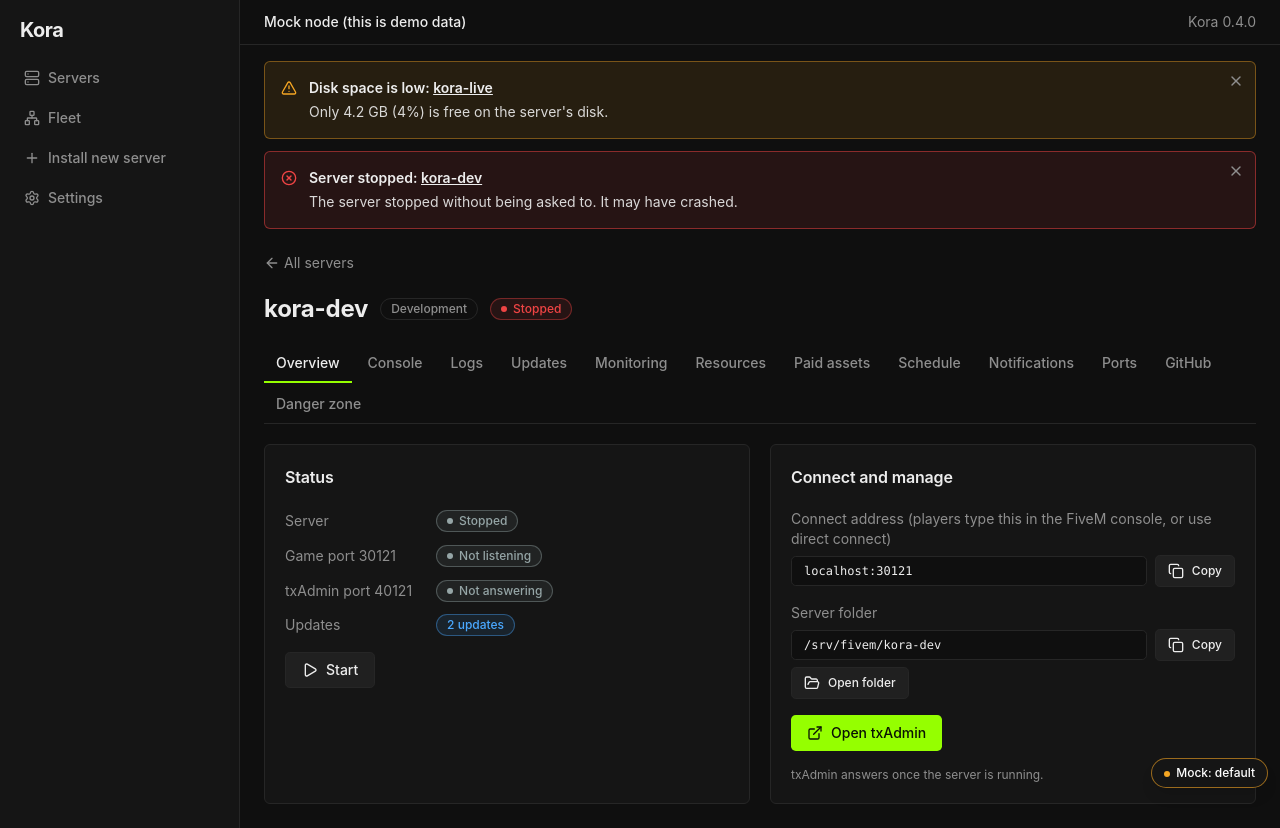
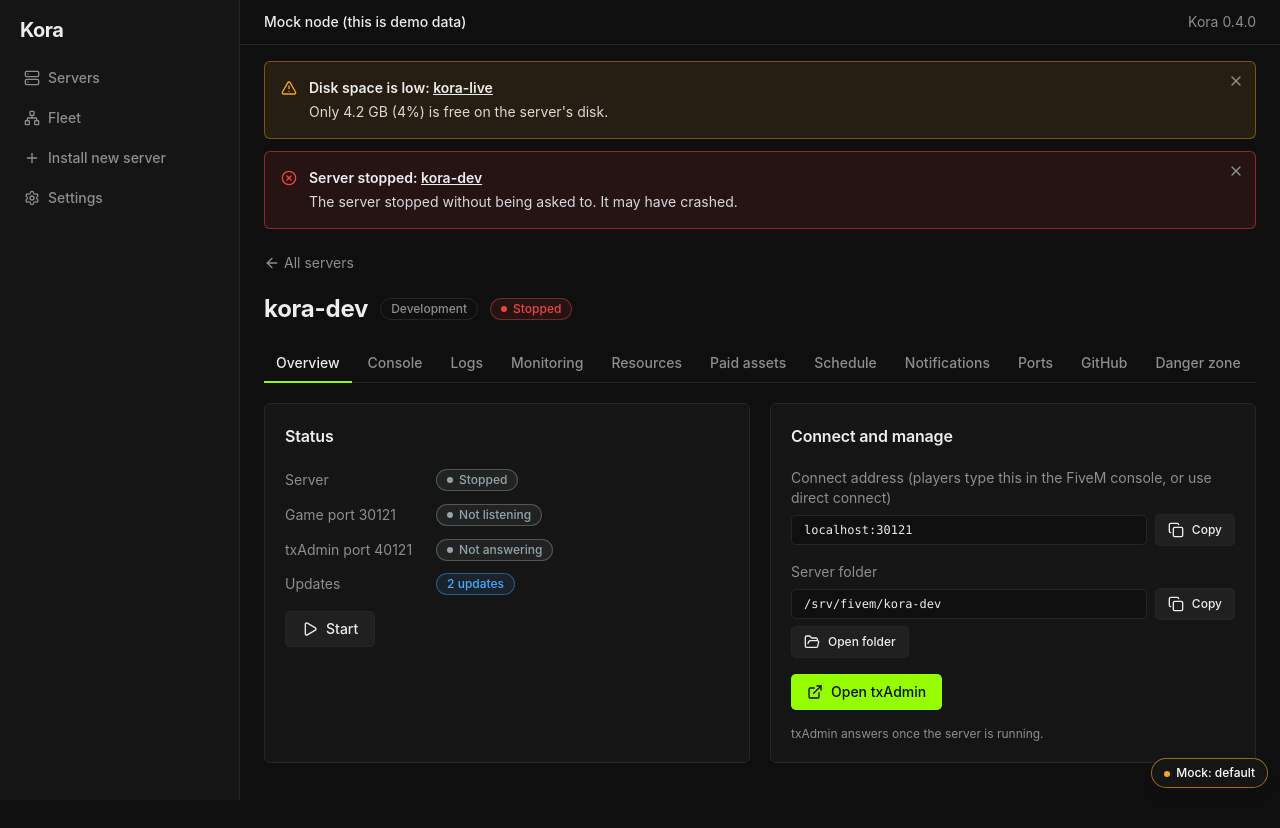
Before and after one commit to KoraFiveM/kora-installer, a React (Vite) app in the folder web/: page /servers/kora-dev in a window 1280 px wide. After the commit the page ends 800 px from the top, so only its background shows below. Built offline with nearby package versions, Linux system fonts and the light colour scheme; a web font is replaced by a local one.

Commit message:
Server page: drop the Updates tab; the update badge links to Resources
The Updates tab moves into Resources (next commit). Old ?tab=updates links open Resources. The Overview update badge links to the server's Resources tab when there is something to look at.

```diff
--- a/web/src/components/Status.tsx
+++ b/web/src/components/Status.tsx
@@ -1,3 +1,4 @@
+import { Link } from 'react-router-dom'
 import type { Badge as BadgeT, Mode, ServerStatus } from '@/api/types'
 import { Badge } from '@/components/ui/badge'
 
@@ -8,7 +9,7 @@ export function StatusChip({ status, pending }: { status: ServerStatus; pending?
   return <Badge tone="neutral" dot>Folder missing</Badge>
 }
 
-export function UpdateChip({ badge }: { badge: BadgeT | null }) {
+function updateBadge(badge: BadgeT | null) {
   if (!badge) return <Badge tone="plain">Not checked</Badge>
   switch (badge.kind) {
     case 'up_to_date':
@@ -22,6 +23,12 @@ export function UpdateChip({ badge }: { badge: BadgeT | null }) {
   }
 }
 
+/** `to`: when there is something to look at, the badge links there (the server's Resources tab). */
+export function UpdateChip({ badge, to }: { badge: BadgeT | null; to?: string }) {
+  const chip = updateBadge(badge)
+  return to && badge && badge.kind !== 'up_to_date' ? <Link to={to} className="hover:underline">{chip}</Link> : chip
+}
+
 export function ModeChip({ mode }: { mode: Mode }) {
   return <Badge tone="plain">{mode === 'production' ? 'Production' : 'Development'}</Badge>
 }
--- a/web/src/pages/ServerDetailPage.tsx
+++ b/web/src/pages/ServerDetailPage.tsx
@@ -11,7 +11,6 @@ import NotFound from '@/pages/NotFound'
 import { OverviewTab } from './server/OverviewTab'
 import { ConsoleTab } from './server/ConsoleTab'
 import { LogsTab } from './server/LogsTab'
-import { UpdatesTab } from './server/UpdatesTab'
 import { ResourcesTab } from './server/ResourcesTab'
 import { PaidAssetsTab } from './server/PaidAssetsTab'
 import { ScheduleTab } from './server/ScheduleTab'
@@ -31,7 +30,9 @@ export default function ServerDetailPage() {
   if (q.isError || !q.data) return <ErrorNotice error={q.error} />
   const s = q.data
   const dev = s.mode === 'development'
-  const tab = params.get('tab') ?? 'overview'
+  // The Updates tab now lives in Resources; old links to ?tab=updates land there.
+  const requested = params.get('tab') ?? 'overview'
+  const tab = requested === 'updates' ? 'resources' : requested
   return (
     <div className="space-y-5">
       <Link to="/" className="inline-flex items-center gap-1 text-sm text-muted-foreground hover:text-foreground"><ArrowLeft className="size-4" /> All servers</Link>
@@ -45,7 +46,6 @@ export default function ServerDetailPage() {
           <TabsTrigger value="overview">Overview</TabsTrigger>
           <TabsTrigger value="console">Console</TabsTrigger>
           <TabsTrigger value="logs">Logs</TabsTrigger>
-          <TabsTrigger value="updates">Updates</TabsTrigger>
           <TabsTrigger value="monitoring">Monitoring</TabsTrigger>
           <TabsTrigger value="resources">Resources</TabsTrigger>
           <TabsTrigger value="assets">Paid assets</TabsTrigger>
@@ -58,7 +58,6 @@ export default function ServerDetailPage() {
         <TabsContent value="overview"><OverviewTab server={s} ctl={ctl} /></TabsContent>
         <TabsContent value="console"><ConsoleTab server={s} /></TabsContent>
         <TabsContent value="logs"><LogsTab server={s} /></TabsContent>
-        <TabsContent value="updates"><UpdatesTab server={s} /></TabsContent>
         <TabsContent value="monitoring"><MonitoringTab server={s} /></TabsContent>
         <TabsContent value="resources"><ResourcesTab server={s} /></TabsContent>
         <TabsContent value="assets"><PaidAssetsTab server={s} /></TabsContent>
--- a/web/src/pages/server/OverviewTab.tsx
+++ b/web/src/pages/server/OverviewTab.tsx
@@ -31,7 +31,7 @@ export function OverviewTab({ server: s, ctl }: { server: ServerDetail; ctl: Ret
             <dt className="text-muted-foreground">Server</dt><dd><Check ok={s.running} yes="Running" no={s.status === 'missing' ? 'Folder missing' : 'Stopped'} /></dd>
             <dt className="text-muted-foreground">Game port {s.ports.game}</dt><dd><Check ok={s.game_listening} yes="Listening" no="Not listening" /></dd>
             <dt className="text-muted-foreground">txAdmin port {s.ports.txadmin}</dt><dd><Check ok={s.txadmin_up} yes="Answering" no="Not answering" /></dd>
-            <dt className="text-muted-foreground">Updates</dt><dd><UpdateChip badge={s.badge} /></dd>
+            <dt className="text-muted-foreground">Updates</dt><dd><UpdateChip badge={s.badge} to={`/servers/${encodeURIComponent(s.name)}?tab=resources`} /></dd>
           </dl>
           <ServerControls name={s.name} status={s.status} busy={ctl.busy} run={ctl.run} size="default" />
           {s.status === 'missing' && <p className="text-sm text-amber">The server folder cannot be found. It may have been moved or deleted. You can remove this entry on the Danger zone tab.</p>}
```
